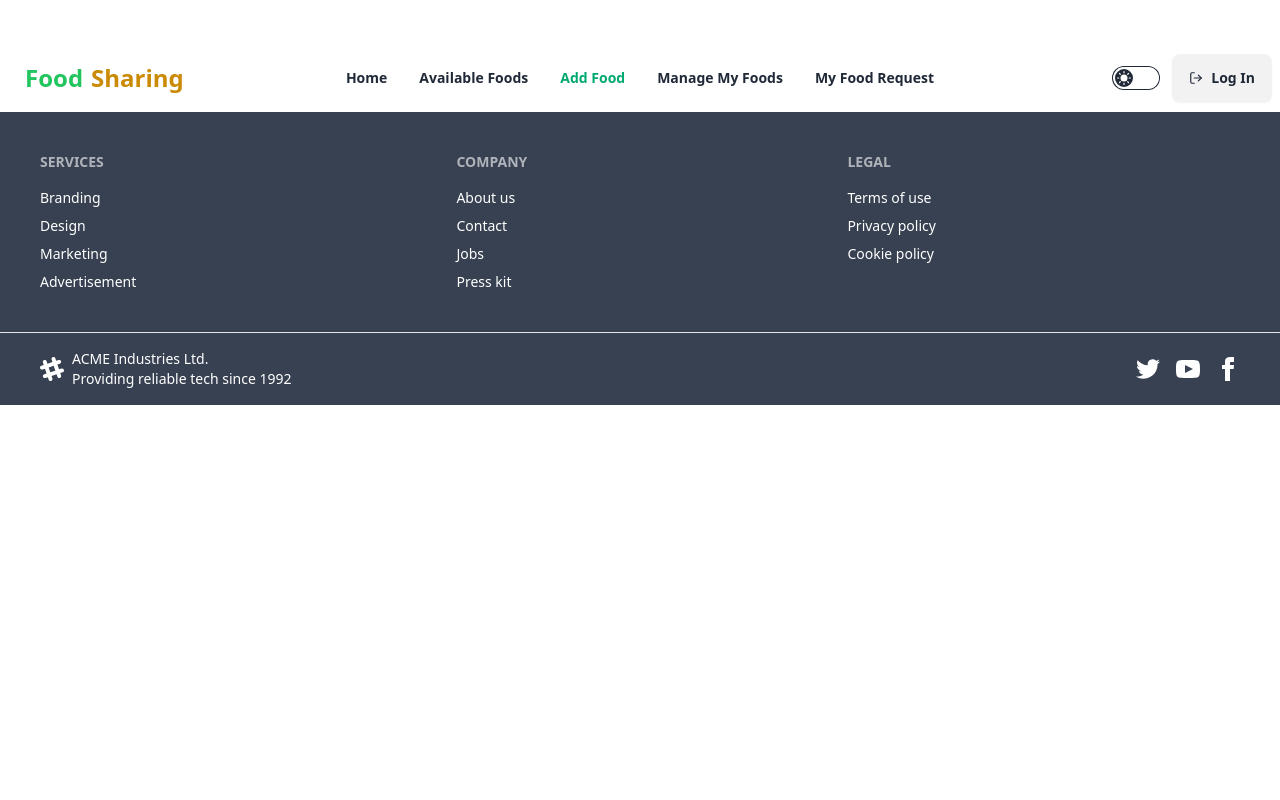
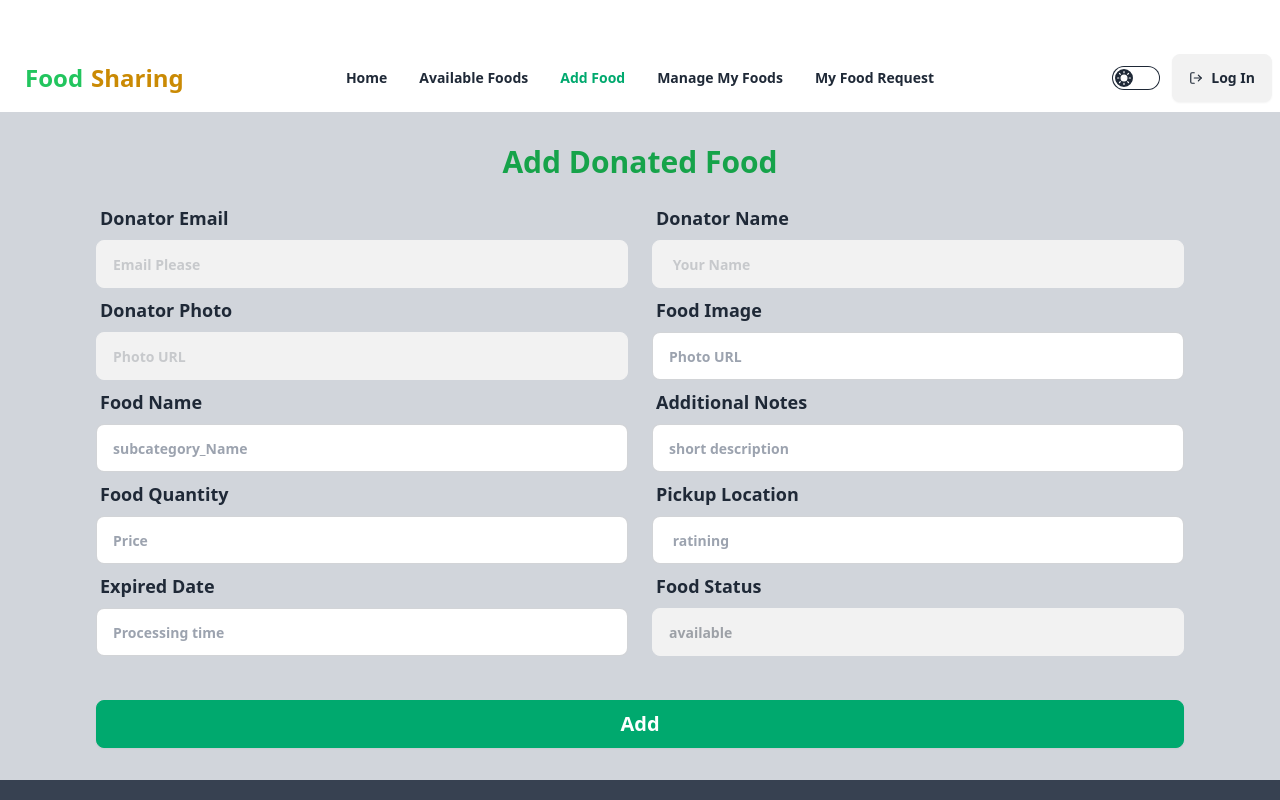
Before and after one commit to Mahamudurkhan10/food-share-client, a React (Vite) app: page /addFood in a window 1280 px wide. Shown: the top 800 px of the page. Built offline with nearby package versions, Linux system fonts and the light colour scheme; no server answers.

Commit message:
add section design done

```diff
--- a/src/Components/ShareNavbar/AddFood.jsx
+++ b/src/Components/ShareNavbar/AddFood.jsx
@@ -1,9 +1,146 @@
+import { useContext } from "react";
+import { AuthContext } from "../../AuthProvider/Auth";
 
 
 const AddFood = () => {
+     const { user } = useContext(AuthContext)
+     console.log(user)
      return (
-          <div>
+          <div className="px-24 py-8 bg-gray-500 font-bold lg:bg-gray-300">
+               <div>
+                    <h1 className="text-3xl mb-4 font-extrabold text-green-600 text-center"> Add Donated Food  </h1>
+               </div>
+               <form action="">
+                    <div className="lg:flex gap-6">
+                         <div className='form-control lg:w-1/2'>
+                              <label htmlFor="" className='label'>
+                                   <span className='label-text text-lg '> Donator Email</span>
+                              </label>
+                              <div className="join">
 
+                                   <input className="input input-bordered text-sm w-full join-item" type="email" name="email" placeholder='Email Please' defaultValue={user?.email} disabled required />
+
+                              </div>
+
+                         </div>
+                         <div className='form-control lg:w-1/2'>
+                              <label htmlFor="" className='label'>
+                                   <span className='label-text  text-lg'> Donator Name
+                                   </span>
+                              </label>
+                              <div className="join">
+
+                                   <input type="text" name="name" className="input input-bordered text-sm w-full join-item" placeholder=" Your Name" defaultValue={user?.displayName} disabled />
+
+                              </div>
+
+                         </div>
+                    </div>
+                    <div className="lg:flex gap-6">
+
+                         <div className='form-control lg:w-1/2'>
+                              <label htmlFor="" className='label'>
+                                   <span className='label-text text-lg '> Donator Photo </span>
+                              </label>
+                              <div className="join">
+
+                                   <input type="text" name="photo" className="input input-bordered text-sm w-full join-item" defaultValue={user?.photoURL} disabled placeholder="Photo URL" />
+
+                              </div>
+
+                         </div>
+                         <div className='form-control lg:w-1/2'>
+                              <label htmlFor="" className='label'>
+                                   <span className='label-text text-lg '> Food Image
+                                   </span>
+                              </label>
+                              <div className="join">
+
+                                   <input type="text" name="foodPhoto" className="input input-bordered text-sm w-full join-item" placeholder="Photo URL" />
+
+                              </div>
+
+                         </div>
+                    </div>
+                    <div className="lg:flex gap-6">
+                         <div className='form-control lg:w-1/2'>
+                              <label htmlFor="" className='label'>
+                                   <span className='label-text text-lg '> Food Name
+                                   </span>
+                              </label>
+                              <div className="join">
+
+                                   <input type="text" name="foodName" className="input input-bordered text-sm w-full join-item" placeholder="subcategory_Name" />
+
+                              </div>
+
+                         </div>
+                         <div className='form-control lg:w-1/2'>
+                              <label htmlFor="" className='label'>
+                                   <span className='label-text  text-lg'> Additional Notes </span>
+                              </label>
+                              <div className="join">
+
+                                   <input type="text" name="additionalNotes" className="input input-bordered text-sm w-full join-item" placeholder="short description" />
+
+                              </div>
+
+                         </div>
+                    </div>
+                    <div className="lg:flex gap-6">
+                         <div className='form-control lg:w-1/2'>
+                              <label htmlFor="" className='label'>
+                                   <span className='label-text text-lg '>Food Quantity</span>
+                              </label>
+                              <div className="join">
+
+                                   <input type="text" name="foodQuantity" className="input input-bordered text-sm w-full join-item" placeholder="Price" />
+
+                              </div>
+
+                         </div>
+                         <div className='form-control lg:w-1/2'>
+                              <label htmlFor="" className='label'>
+                                   <span className='label-text  text-lg'> Pickup Location
+
+                                   </span>
+                              </label>
+                              <div className="join">
+
+                                   <input type="text" name="pickupLocation" className="input input-bordered text-sm w-full join-item" placeholder=" ratining" />
+
+                              </div>
+
+                         </div>
+                    </div>
+                    <div className="lg:flex gap-6">
+                         <div className='form-control lg:w-1/2'>
+                              <label htmlFor="" className='label'>
+                                   <span className='label-text text-lg '>Expired Date</span>
+                              </label>
+                              <div className="join">
+
+                                   <input type="text" name="expiredDate" className="input input-bordered text-sm w-full join-item" placeholder="Processing time" />
+
+                              </div>
+
+                         </div>
+                         <div className='form-control lg:w-1/2'>
+                              <label htmlFor="" className='label'>
+                                   <span className='label-text text-lg '>Food Status</span>
+                              </label>
+                              <div className="join">
+
+                                   <input type="text" name="foodStatus" className="input input-bordered text-sm w-full join-item"  disabled defaultValue={'available'} />
+
+                              </div>
+
+                         </div>
+
+                    </div>
+
+                    <div className="text-center mt-9 ">  <input className=" btn text-white btn-success mt-2 w-full text-xl" type="submit" value="Add" /> </div>
+               </form>
           </div>
      );
 };
```
